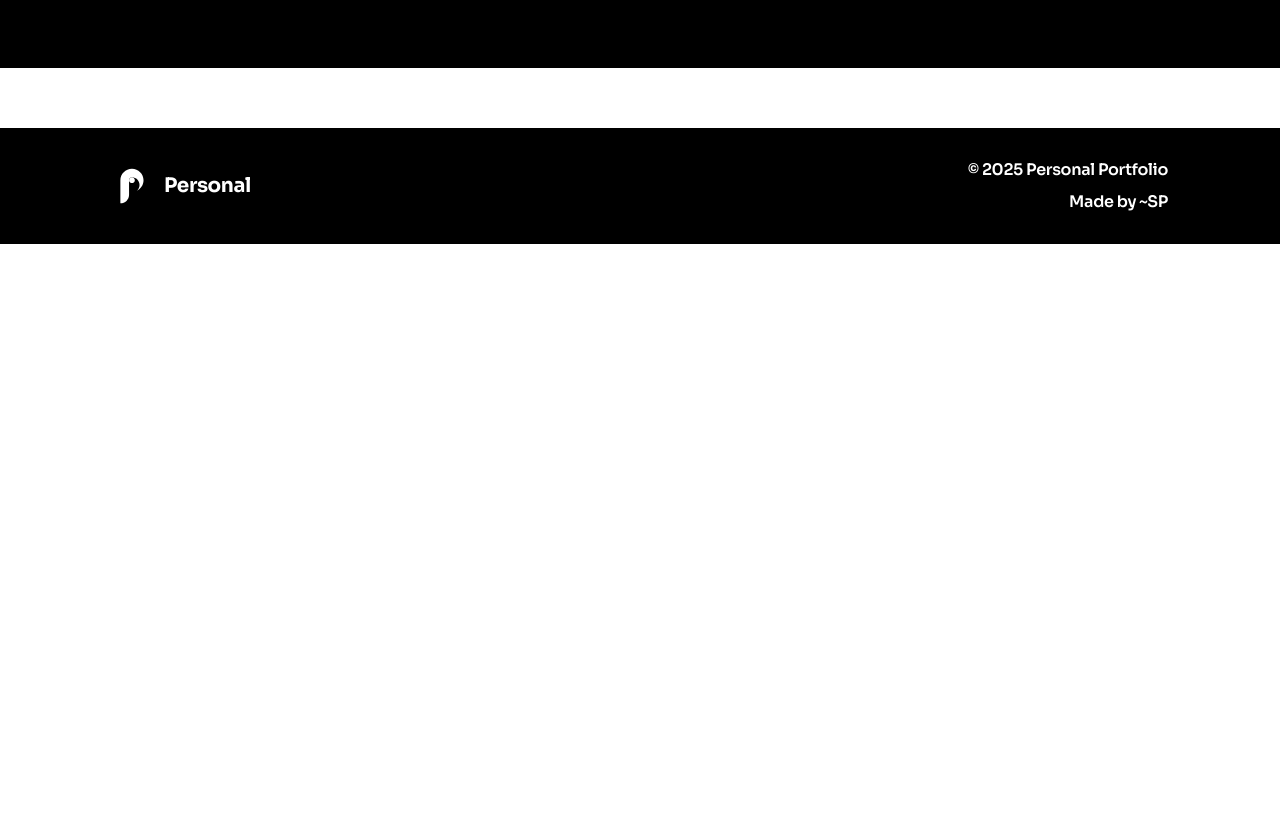
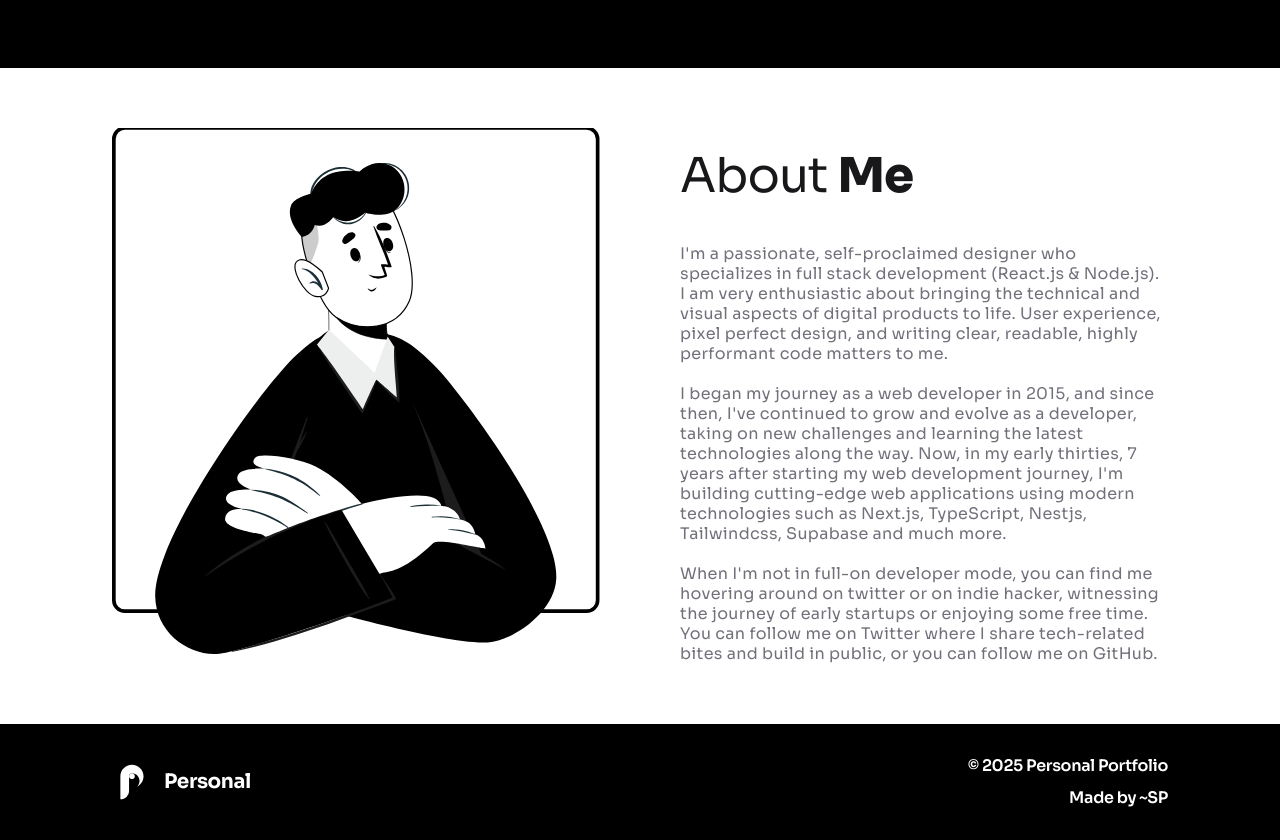
Before and after one commit to Fablek/portfolio, a Next.js app: page / in a window 1280 px wide. Shown: the part 2240-3080 px from the top of the page. Before the commit the page ends 2484 px from the top, so only its background shows below. Built offline with nearby package versions, Linux system fonts and the light colour scheme.

Commit message:
:sparkles: about me section

```diff
--- a/src/app/page.tsx
+++ b/src/app/page.tsx
@@ -1,6 +1,7 @@
 import Hero from "@/components/Hero/Hero";
 import SkillsSection from "@/components/Skills/SkillsSection";
 import ExperienceSection from "@/components/ExperienceSection/ExperienceSection";
+import AboutSection from "@/components/AboutSection/AboutSection";
 
 export default function Home() {
   return (
@@ -8,6 +9,7 @@ export default function Home() {
     <Hero />
     <SkillsSection />
     <ExperienceSection />
+    <AboutSection />
    </>
   );
 }
--- /dev/null
+++ b/src/components/AboutSection/AboutSection.tsx
@@ -0,0 +1,43 @@
+import Image from "next/image";
+import { DisplayText, ParagraphP2 } from "@/components/Typography";
+
+export default function AboutSection() {
+    return (
+        <section className="container mt-[60px] mb-[60px] px-28" id="about">
+            <div className="grid grid-cols-2 gap-[80px]">
+
+                {/* Image */}
+                <div>
+                    <Image
+                    src="/images/aboutme.svg"
+                    alt="Hero Illustration"
+                    width={520}
+                    height={570}
+                    className="w-full h-auto"
+                    priority
+                    />
+                </div>
+
+                {/* Content */}
+                <div>
+                    <DisplayText level={2} weight="regular" className="py-[20px]">
+                        About <span className="font-extrabold">Me</span>
+                    </DisplayText>
+
+                    <div className="mt-5 flex flex-col gap-5">
+                        <ParagraphP2 weight="regular" className="text-zinc-500">
+                            I'm a passionate, self-proclaimed designer who specializes in full stack development (React.js & Node.js). I am very enthusiastic about bringing the technical and visual aspects of digital products to life. User experience, pixel perfect design, and writing clear, readable, highly performant code matters to me.
+                        </ParagraphP2>
+                        <ParagraphP2 weight="regular" className="text-zinc-500">
+                            I began my journey as a web developer in 2015, and since then, I've continued to grow and evolve as a developer, taking on new challenges and learning the latest technologies along the way. Now, in my early thirties, 7 years after starting my web development journey, I'm building cutting-edge web applications using modern technologies such as Next.js, TypeScript, Nestjs, Tailwindcss, Supabase and much more.
+                        </ParagraphP2>
+                        <ParagraphP2 weight="regular" className="text-zinc-500">
+                            When I'm not in full-on developer mode, you can find me hovering around on twitter or on indie hacker, witnessing the journey of early startups or enjoying some free time. You can follow me on Twitter where I share tech-related bites and build in public, or you can follow me on GitHub.
+                        </ParagraphP2>
+                    </div>
+                </div>
+
+            </div>
+        </section>
+    );
+}
--- a/src/components/ExperienceSection/ExperienceSection.tsx
+++ b/src/components/ExperienceSection/ExperienceSection.tsx
@@ -5,13 +5,13 @@ import GoogleIcon from "@/components/Icons/GoogleIcon";
 
 export default function ExperienceSection() {
     return (
-        <section className="bg-black mt-[60px] mb-[60px] pt-[60px] pb-[60px]">
+        <section className="bg-black mt-[60px] mb-[60px] pt-[60px] pb-[60px]" id="project">
             <div className="container px-28">
                 <DisplayText level={2} weight="regular" className="text-center py-[20px] text-white">
                     My <span className="font-extrabold">Experience</span>
                 </DisplayText>
 
-                <div className="flex flex-col gap-8 px-6 pt-[40px] pb-[40px] mt-[20px]">
+                <div className="flex flex-col gap-8 px-6 pt-[40px] pb-[40px] mt-5">
                     <ExperienceCard
                     icon={<GoogleIcon />}
                     title="Lead Software Engineer at Google"
--- a/src/components/Skills/SkillsSection.tsx
+++ b/src/components/Skills/SkillsSection.tsx
@@ -11,7 +11,7 @@ export default function SkillsSection() {
         My <span className="font-extrabold">Skills</span>
       </DisplayText>
 
-      <div className="grid grid-cols-5 gap-x-[72px] gap-y-[40px] mt-[20px] pt-[40px] pb-[40px]">
+      <div className="grid grid-cols-5 gap-x-[72px] gap-y-[40px] mt-5 pt-[40px] pb-[40px]">
          <SkillCard icon={<GitIcon />} label="Git" />
          <SkillCard icon={<GitIcon />} label="Git" />
          <SkillCard icon={<GitIcon />} label="Git" />
```
Also changed, not shown: public/images/aboutme.svg (added).
